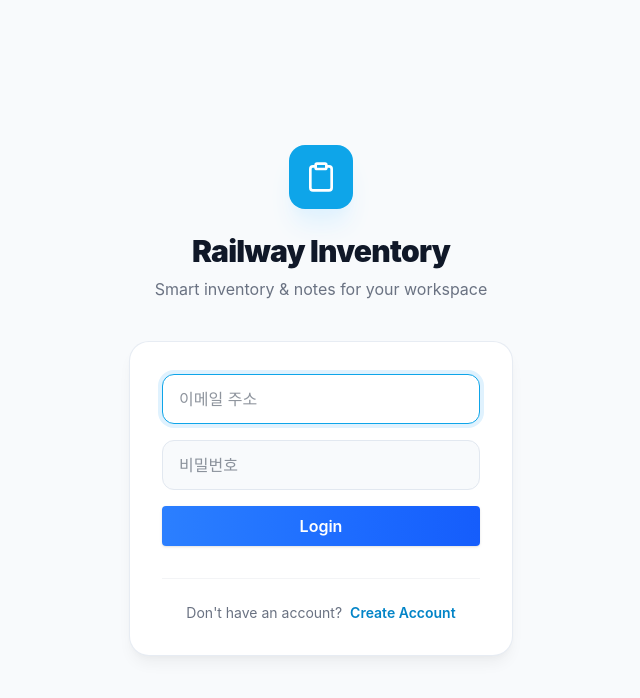
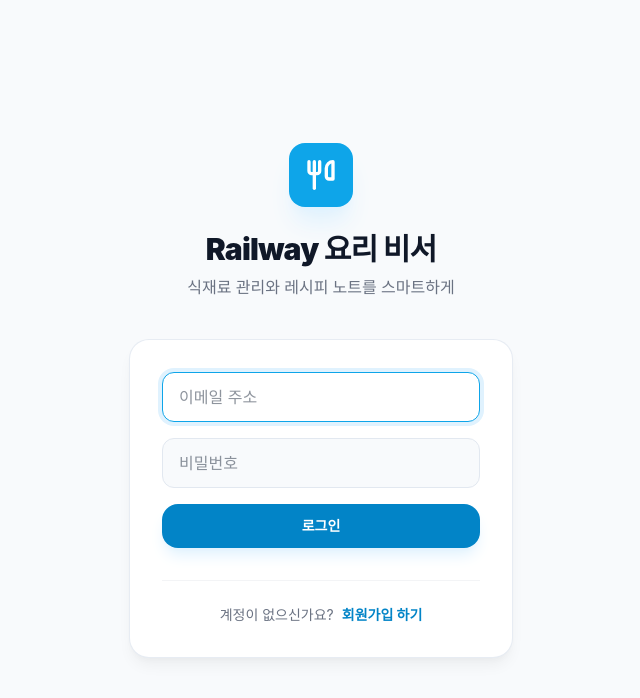
Before and after one commit to KimHakLae/railway-sample-app, a React app in the folder frontend/: page / in a window 1280 px wide. Shown: the top 698 px of the page, without its empty margins (319-959 px from the left). Built offline with nearby package versions, Linux system fonts and the light colour scheme; no server answers; the HTML template or start-up script is replaced by a standard one.

Commit message:
feat(auth): Pivot Login/Signup UI to Cooking App (v1.6.1)

```diff
--- a/frontend/src/components/auth/LoginForm.tsx
+++ b/frontend/src/components/auth/LoginForm.tsx
@@ -60,17 +60,18 @@
       <button
         className="
           w-full
-          !bg-gradient-to-r from-blue-500 to-blue-600
+          !bg-brand-600
+          hover:!bg-brand-700
           text-white
-          p-2 rounded
-          font-semibold
-          shadow
-          transition
-          hover:from-blue-600 hover:to-blue-700
-          active:scale-95
+          py-3 rounded-2xl
+          font-black
+          text-sm
+          shadow-lg shadow-brand-100
+          transition-all
+          active:scale-[0.98]
         "
       >
-        Login
+        로그인
       </button>
 
     </form>
--- a/frontend/src/components/auth/RegisterForm.tsx
+++ b/frontend/src/components/auth/RegisterForm.tsx
@@ -60,17 +60,18 @@
       <button
         className="
           w-full
-          !bg-gradient-to-r from-blue-500 to-blue-600
+          !bg-brand-600
+          hover:!bg-brand-700
           text-white
-          p-2 rounded
-          font-semibold
-          shadow
-          transition
-          hover:from-blue-600 hover:to-blue-700
-          active:scale-95
+          py-3 rounded-2xl
+          font-black
+          text-sm
+          shadow-lg shadow-brand-100
+          transition-all
+          active:scale-[0.98]
         "
       >
-        Register
+        가입하기
       </button>
     </form>
   )
--- a/frontend/src/pages/LoginPage.tsx
+++ b/frontend/src/pages/LoginPage.tsx
@@ -8,12 +8,12 @@
       <Container className="max-w-md">
         <div className="text-center mb-10">
           <div className="inline-flex items-center justify-center w-16 h-16 rounded-2xl bg-brand-500 text-white shadow-xl shadow-brand-100 mb-6">
-            <svg width="32" height="32" viewBox="0 0 24 24" fill="none" stroke="currentColor" strokeWidth="2" strokeLinecap="round" strokeLinejoin="round"><path d="M16 4h2a2 2 0 0 1 2 2v14a2 2 0 0 1-2 2H6a2 2 0 0 1-2-2V6a2 2 0 0 1 2-2h2"/><rect x="8" y="2" width="8" height="4" rx="1" ry="1"/></svg>
+            <svg width="32" height="32" viewBox="0 0 24 24" fill="none" stroke="currentColor" strokeWidth="2.5" strokeLinecap="round" strokeLinejoin="round"><path d="M3 2v7c0 1.1.9 2 2 2h4a2 2 0 0 0 2-2V2"/><path d="M7 2v20"/><path d="M21 15V2v0a5 5 0 0 0-5 5v6c0 1.1.9 2 2 2h3Z"/></svg>
           </div>
           <h1 className="text-3xl font-black tracking-tight text-gray-900 mb-2">
-            Railway Inventory
+            Railway 요리 비서
           </h1>
-          <p className="text-gray-500">Smart inventory & notes for your workspace</p>
+          <p className="text-gray-500 font-medium">식재료 관리와 레시피 노트를 스마트하게</p>
         </div>
 
         <Card className="p-8">
@@ -21,12 +21,12 @@
 
           <div className="mt-8 pt-6 border-t border-gray-100 text-center">
             <p className="text-gray-500 text-sm">
-              Don't have an account?
+              계정이 없으신가요?
               <a
                 href="/register"
-                className="ml-2 font-semibold text-brand-600 hover:text-brand-700 transition-colors"
+                className="ml-2 font-bold text-brand-600 hover:text-brand-700 transition-colors"
               >
-                Create Account
+                회원가입 하기
               </a>
             </p>
           </div>
--- a/frontend/src/pages/RegisterPage.tsx
+++ b/frontend/src/pages/RegisterPage.tsx
@@ -8,12 +8,12 @@
       <Container className="max-w-md">
         <div className="text-center mb-10">
           <div className="inline-flex items-center justify-center w-16 h-16 rounded-2xl bg-brand-500 text-white shadow-xl shadow-brand-100 mb-6">
-            <svg width="32" height="32" viewBox="0 0 24 24" fill="none" stroke="currentColor" strokeWidth="2" strokeLinecap="round" strokeLinejoin="round"><path d="M16 21v-2a4 4 0 0 0-4-4H5a4 4 0 0 0-4 4v2"/><circle cx="8.5" cy="7" r="4"/><line x1="20" y1="8" x2="20" y2="14"/><line x1="17" y1="11" x2="23" y2="11"/></svg>
+            <svg width="32" height="32" viewBox="0 0 24 24" fill="none" stroke="currentColor" strokeWidth="2.5" strokeLinecap="round" strokeLinejoin="round"><path d="M16 21v-2a4 4 0 0 0-4-4H5a4 4 0 0 0-4 4v2"/><circle cx="8.5" cy="7" r="4"/><line x1="20" y1="8" x2="20" y2="14"/><line x1="17" y1="11" x2="23" y2="11"/></svg>
           </div>
           <h1 className="text-3xl font-black tracking-tight text-gray-900 mb-2">
-            Register
+            회원가입
           </h1>
-          <p className="text-gray-500">Join our community and manage smart</p>
+          <p className="text-gray-500 font-medium">요리 비서와 함께 스마트한 식재료 관리를 시작하세요</p>
         </div>
 
         <Card className="p-8">
@@ -21,12 +21,12 @@
 
           <div className="mt-8 pt-6 border-t border-gray-100 text-center">
             <p className="text-gray-500 text-sm">
-              Already have an account?
+              이미 계정이 있으신가요?
               <a
                 href="/"
-                className="ml-2 font-semibold text-brand-600 hover:text-brand-700 transition-colors"
+                className="ml-2 font-bold text-brand-600 hover:text-brand-700 transition-colors"
               >
-                Sign In
+                로그인 하기
               </a>
             </p>
           </div>
```
